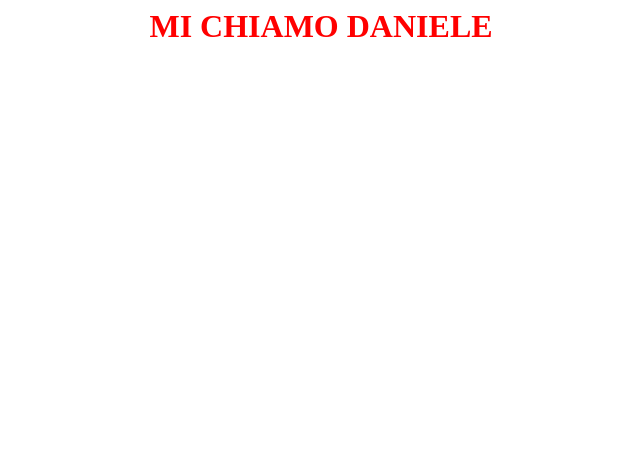
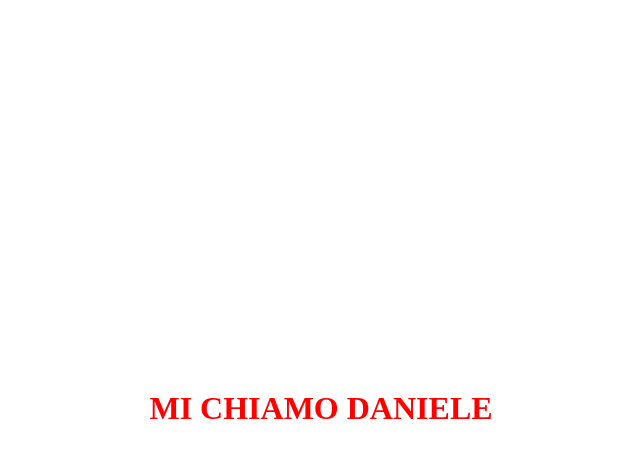
Before and after one commit to Daniele-Simonetti/My-Site, a plain HTML site: page index.html in a window 1280 px wide. Shown: the whole page, without its empty margins (319-959 px from the left). Drawn offline with Linux system fonts and the light colour scheme.

Commit message:
add structure

```diff
--- a/index.html
+++ b/index.html
@@ -1 +1,18 @@
-<h1 style="text-align: center; color: red; font-weight: bold; text-transform: uppercase;">Mi chiamo Daniele</h1>
+
+
+
+<!DOCTYPE html>
+<html lang="en">
+<head>
+    <meta charset="UTF-8">
+    <meta http-equiv="X-UA-Compatible" content="IE=edge">
+    <meta name="viewport" content="width=device-width, initial-scale=1.0">
+    <title>My Site</title>
+</head>
+<body>
+    <div style="display: flex; height: 100vh; justify-content: center; align-items: center;">
+        <h1 style="color: red; font-weight: bold; text-transform: uppercase;">Mi chiamo Daniele</h1>
+    </div>
+
+</body>
+</html>
```
